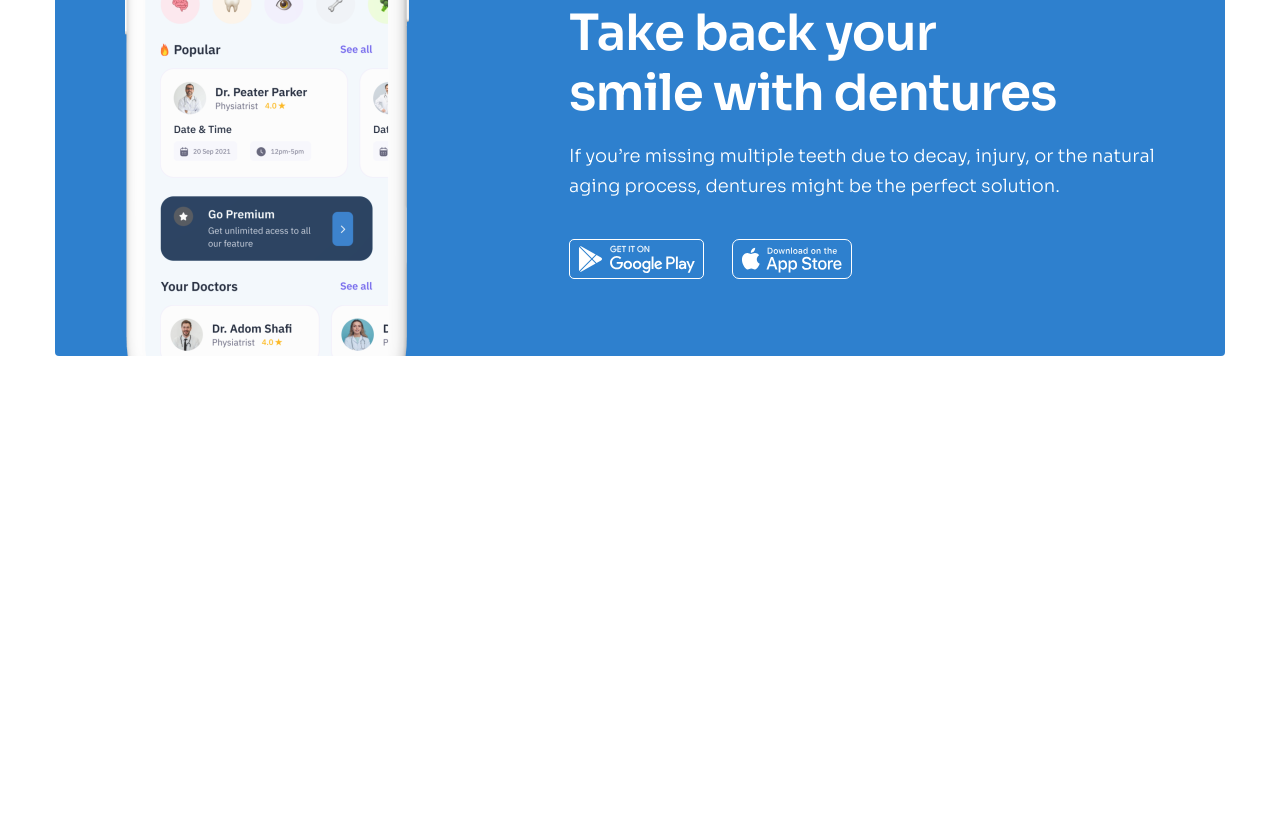
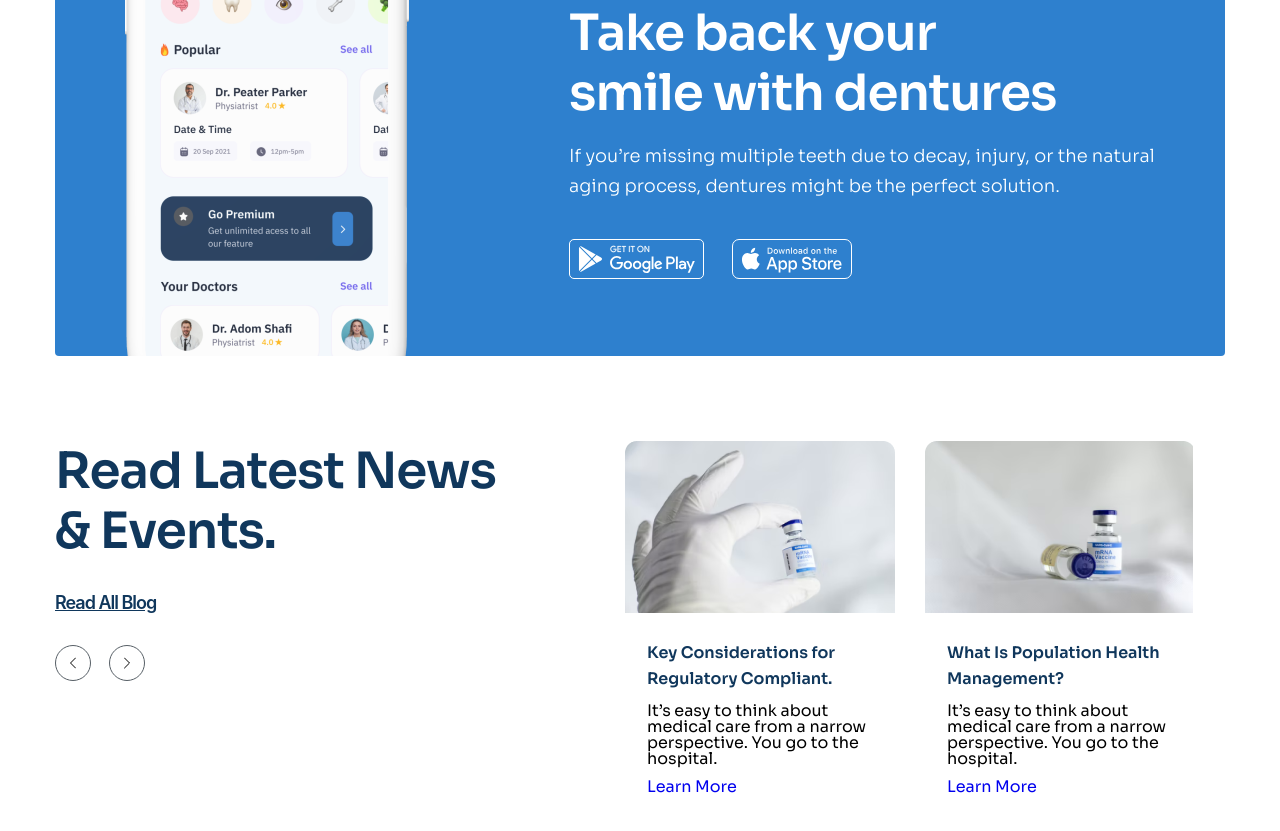
Before and after one commit to ViTrungDev/Html_to_Figma, a plain HTML site: page index.html in a window 1280 px wide. Shown: the part 4694-5525 px from the top of the page. Drawn offline with Linux system fonts and the light colour scheme.

Commit message:
code phần events

```diff
--- a/assets/css/style.css
+++ b/assets/css/style.css
@@ -399,7 +399,7 @@ a {
   align-items: center;
   justify-content: space-between;
   padding: 0 70px;
-  margin:180px 0 85px ;
+  margin: 180px 0 85px;
 }
 .install__img {
   position: absolute;
@@ -427,3 +427,59 @@ a {
   column-gap: 28px;
   align-items: center;
 }
+/* ========================== code phần events ==================== */
+.events__row {
+  display: grid;
+  grid-template-columns: repeat(2, 1fr);
+}
+.events__heading {
+  max-width: 470px;
+}
+.events__read {
+  display: inline-block;
+  color: #10375c;
+  font-family: Inter;
+  font-size: 1.8rem;
+  font-weight: 600;
+  line-height: 1.56; /* 155.556% */
+  text-decoration-line: underline;
+  margin-top: 28px;
+}
+.events__btn {
+  margin-top: 28px;
+  display: flex;
+  justify-content: start;
+}
+/* ================ events right ==================== */
+.events__list{
+  display: flex;
+  column-gap: 30px;
+}
+.events__row-right {
+  display: grid;
+  grid-template-columns: repeat(2, 1fr);
+  column-gap: 30px;
+}
+.events__title {
+ margin-bottom: 10px;
+  width: 224px;
+  color: #10375c;
+  font-size: 1.6rem;
+  font-weight: 600;
+  line-height: 1.63; /* 162.5% */
+}
+.events__desc {
+  width: 226px;
+  color: #575f66;
+  font-size: 1.4rem;
+  font-weight: 300;
+  line-height: 1.71; /* 171.429% */
+
+}
+.events__container{
+  margin: 24px 0px 10px 22px;
+}
+.events__learn-more{
+  display: inline-block;
+  margin-top: 12px;
+}
--- a/index.html
+++ b/index.html
@@ -451,7 +451,11 @@
           <div class="install__inner">
             <!-- install left -->
             <figure>
-              <img src="./assets/img/install__mobi.png" alt="install now" class="install__img" />
+              <img
+                src="./assets/img/install__mobi.png"
+                alt="install now"
+                class="install__img"
+              />
             </figure>
             <!-- install right -->
             <section class="install__content">
@@ -463,8 +467,120 @@
                 natural aging process, dentures might be the perfect solution.
               </p>
               <div class="install__row">
-                <a href="#!"><img src="./assets/img/Google_Play.svg" alt="google" class="install__btn-img" /></a>
-                <a href="#!"><img src="./assets/img/App_Store.svg" alt="store" class="install__btn-img" /></a>
+                <a href="#!"
+                  ><img
+                    src="./assets/img/Google_Play.svg"
+                    alt="google"
+                    class="install__btn-img"
+                /></a>
+                <a href="#!"
+                  ><img
+                    src="./assets/img/App_Store.svg"
+                    alt="store"
+                    class="install__btn-img"
+                /></a>
+              </div>
+            </section>
+          </div>
+        </div>
+      </section>
+      <!-- code phần events -->
+      <section class="events">
+        <div class="container">
+          <div class="events__row">
+            <!-- events left -->
+            <section class="events__left">
+              <h2 class="section-heading events__heading">
+                Read Latest News & Events.
+              </h2>
+
+              <a href="#!" class="section-heading events__read"
+                >Read All Blog</a
+              >
+              <div class="control events__btn">
+                <!-- previous -->
+                <button class="control__btn">
+                  <svg
+                    class="control-icon"
+                    xmlns="http://www.w3.org/2000/svg"
+                    width="6"
+                    height="12"
+                    viewBox="0 0 6 12"
+                    fill="none"
+                  >
+                    <path
+                      d="M5.5 1L0.5 6L5.5 11"
+                      stroke="currentColor"
+                      stroke-linecap="round"
+                      stroke-linejoin="round"
+                    />
+                  </svg>
+                </button>
+                <!-- next -->
+                <button class="control__btn control__btn--next">
+                  <svg
+                    class="control-icon"
+                    xmlns="http://www.w3.org/2000/svg"
+                    width="6"
+                    height="12"
+                    viewBox="0 0 6 12"
+                    fill="none"
+                  >
+                    <path
+                      d="M5.5 1L0.5 6L5.5 11"
+                      stroke="currentColor"
+                      stroke-linecap="round"
+                      stroke-linejoin="round"
+                    />
+                  </svg>
+                </button>
+              </div>
+            </section>
+            <!-- events right -->
+            <section class="events__right">
+              <div class="events__row-right">
+                <div class="events__list">
+                  <!-- item 1 -->
+                  <article class="events__item">
+                    <figure class="image">
+                      <img
+                        src="./assets/img/events-img1.png"
+                        alt="events"
+                        class="events__img"
+                      />
+                    </figure>
+                    <div class="events__container">
+                      <p class="events__title">
+                        Key Considerations for Regulatory Compliant.
+                      </p>
+                      <p class="envents__desc">
+                        It’s easy to think about medical care from a narrow
+                        perspective. You go to the hospital.
+                      </p>
+                      <a href="#!" class="events__learn-more">Learn More </a>
+                    </div>
+                  </article>
+                  <!-- item 2 -->
+                  <article class="events__item">
+                    <figure class="image">
+                      <img
+                        src="./assets/img/events-img2.png"
+                        alt="events"
+                        class="events__img"
+                      />
+                    </figure>
+                    <div class="events__container">
+                      <p class="events__title">
+                        What Is Population Health Management?
+                      </p>
+                      <p class="envents__desc">
+                        It’s easy to think about medical care from a narrow
+                        perspective. You go to the hospital.
+                      </p>
+                      <a href="#!" class="events__learn-more">Learn More </a>
+                    </div>
+                  </article>
+                </div>
               </div>
             </section>
           </div>
```
Also changed, not shown: assets/img/events-img1.png (added), assets/img/events-img2.png (added).
